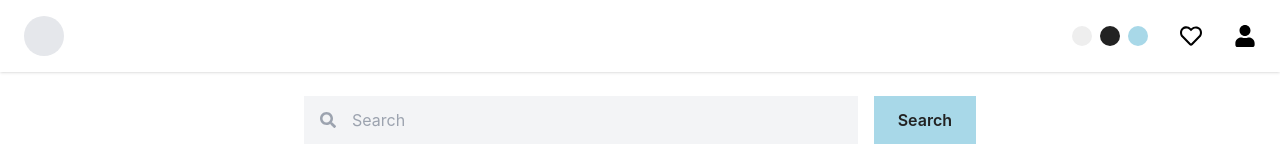
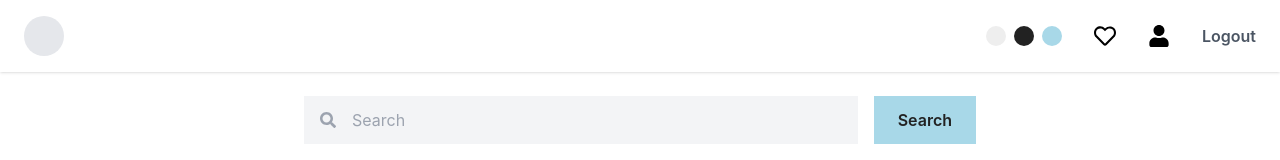
Before and after one commit to juliehabb/final-exam, a React (Create React App) app: page / in a window 1280 px wide. Shown: the top 160 px of the page. Built offline with nearby package versions, Linux system fonts and the light colour scheme.

Commit message:
Created log out functionality

```diff
--- a/src/components/nav.tsx
+++ b/src/components/nav.tsx
@@ -1,14 +1,22 @@
 import { useState } from "react";
 import { Link } from "react-router-dom";
 import { FaRegHeart, FaUser, FaTimes, FaBars } from "react-icons/fa";
+import { useNavigate } from "react-router-dom";
 
 
 const NavBar = () => {
   const [menuOpen, setMenuOpen] = useState(false);
+  const navigate = useNavigate();
+
+  function handleLogout() {
+    localStorage.removeItem("token");
+    localStorage.removeItem("apiKey");
+    navigate("/login");
+  }
 
   return (
-        <nav className="bg-white shadow px-4 sm:px-6 py-4 flex items-center justify-between relative " >
-        {/*Logo*/}
+    <nav className="bg-white shadow px-4 sm:px-6 py-4 flex items-center justify-between relative">
+      {/* Logo */}
       <Link to="/" aria-label="Home">
         <div className="w-10 h-10 bg-gray-200 rounded-full" />
       </Link>
@@ -17,22 +25,44 @@ const NavBar = () => {
       <div className="hidden sm:flex items-center gap-8">
         {/* Theme color circles */}
         <div className="flex gap-2">
-            <span className="rounded-full inline-block" style={{width: 20, height:20, background: "#eee"}} aria-label="Light Theme" />
-            <span className="rounded-full inline-block" style={{width: 20, height:20, background: "#222"}} aria-label="Dark Theme" />
-            <span className="rounded-full inline-block" style={{width: 20, height:20, background: "#A8D8E8"}} aria-label="Blue Theme" />
+          <span
+            className="rounded-full inline-block"
+            style={{ width: 20, height: 20, background: "#eee" }}
+            aria-label="Light Theme"
+          />
+          <span
+            className="rounded-full inline-block"
+            style={{ width: 20, height: 20, background: "#222" }}
+            aria-label="Dark Theme"
+          />
+          <span
+            className="rounded-full inline-block"
+            style={{ width: 20, height: 20, background: "#A8D8E8" }}
+            aria-label="Blue Theme"
+          />
         </div>
-          {/* Right-side icons */}
-          <Link to="/favorites" aria-label="Favorites" >
+
+        {/* Right-side links/icons */}
+        <Link to="/favorites" aria-label="Favorites">
           <FaRegHeart size={22} />
         </Link>
-            <Link to="/profile" aria-label="Profile" >
+        <Link to="/profile" aria-label="Profile">
           <FaUser size={22} />
         </Link>
+
+        {/* Logout button */}
+        <button
+          onClick={handleLogout}
+          className="text-gray-600 hover:text-red-500 font-semibold"
+        >
+          Logout
+        </button>
       </div>
 
-        {/*Hamburger Button - Mobile Only */}
-        <button className="sm:hidden ml-auto z-20"
-        onClick={() => setMenuOpen((open) => !open ) }
+      {/* Hamburger Button - Mobile Only */}
+      <button
+        className="sm:hidden ml-auto z-20"
+        onClick={() => setMenuOpen((open) => !open)}
         aria-label={menuOpen ? "Close menu" : "Open menu"}
       >
         {menuOpen ? <FaTimes size={26} /> : <FaBars size={26} />}
@@ -41,21 +71,44 @@ const NavBar = () => {
       {/* Mobile Menu */}
       {menuOpen && (
         <div className="absolute top-full left-0 w-full bg-white shadow-md flex flex-col items-center gap-6 py-6 sm:hidden z-10">
+          {/* Theme circles */}
           <div className="flex gap-3">
-              <span className="rounded-full inline-block" style={{ width: 20, height: 20, background: "#eee"}} aria-label="Light Theme"/>
-              <span className="rounded-full inline-block" style={{ width: 20, height: 20, background: "#222"}} aria-label="Dark Theme"/>
-              <span className="rounded-full inline-block" style={{ width: 20, height: 20, background: "#A8D8E8"}} aria-label="Blue Theme"/>
+            <span
+              className="rounded-full inline-block"
+              style={{ width: 20, height: 20, background: "#eee" }}
+              aria-label="Light Theme"
+            />
+            <span
+              className="rounded-full inline-block"
+              style={{ width: 20, height: 20, background: "#222" }}
+              aria-label="Dark Theme"
+            />
+            <span
+              className="rounded-full inline-block"
+              style={{ width: 20, height: 20, background: "#A8D8E8" }}
+              aria-label="Blue Theme"
+            />
           </div>
-            <Link to="#" aria-label="Favorites" onClick={() => setMenuOpen(false)}>
+
+          <Link to="/favorites" aria-label="Favorites" onClick={() => setMenuOpen(false)}>
             <FaRegHeart size={24} />
           </Link>
-            <Link to="#" aria-label="Profile" onClick={() => setMenuOpen(false)}>
+          <Link to="/profile" aria-label="Profile" onClick={() => setMenuOpen(false)}>
             <FaUser size={24} />
           </Link>
+
+          {/* Mobile logout */}
+          <button
+            onClick={() => {
+              handleLogout();
+              setMenuOpen(false);
+            }}
+            className="text-gray-600 hover:text-red-500 font-semibold"
+          >
+            Logout
+          </button>
         </div>
       )}
-
-
     </nav>
   );
 };
```
Lines whose indentation alone changed are shown as unchanged.
